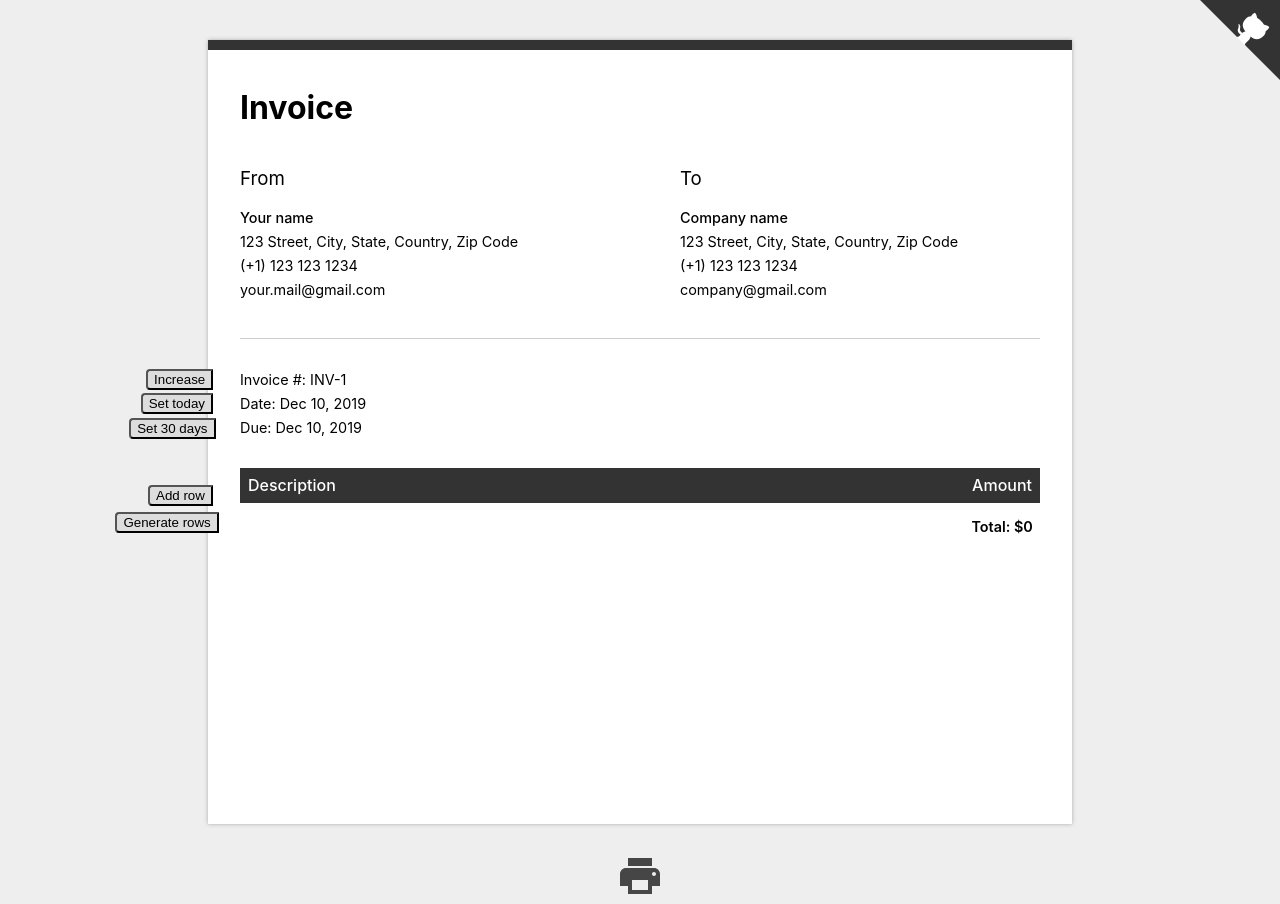
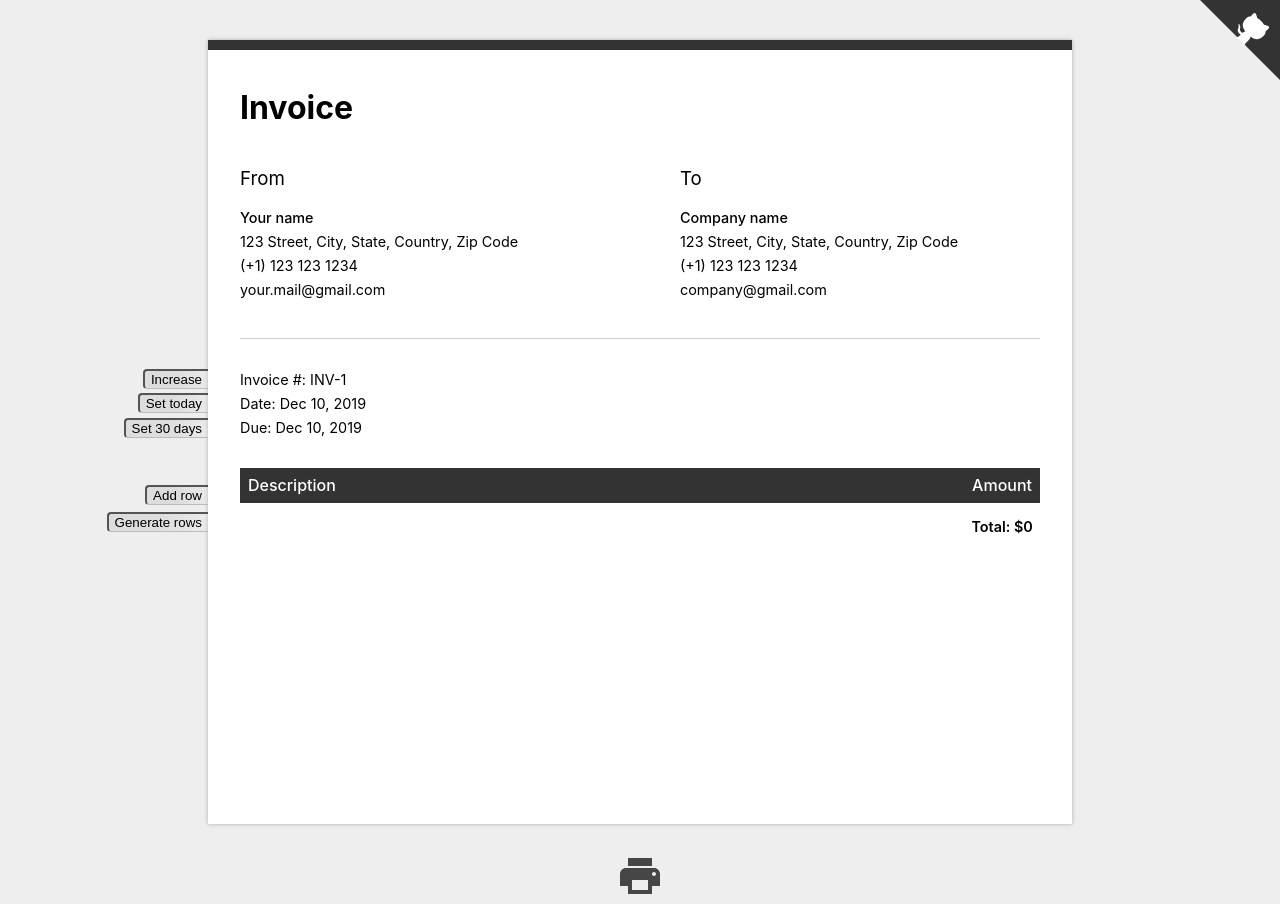
Before and after one commit to sljavi/free-invoice, a React (Create React App) app: page / in a window 1280 px wide. Built offline with nearby package versions, Linux system fonts and the light colour scheme; the HTML template or start-up script is replaced by a standard one.

Commit message:
Fix button alignment

```diff
--- a/src/GenerateRows.css
+++ b/src/GenerateRows.css
@@ -51,7 +51,9 @@
 
 .generate-rows-table-controls {
   position: absolute;
-  left: -5.79em;
   margin-top: 0.5em;
   z-index: 2;
+  left: -14em;
+  width: 14em;
+  text-align: right;
 }
--- a/src/Invoice.css
+++ b/src/Invoice.css
@@ -2,28 +2,26 @@
   margin-bottom: 2em;
 }
 
-.page .invoice .date {
-  position: relative;
-}
-
-.page .invoice .due {
-  position: relative;
-}
-
 .number .controls {
   position: absolute;
-  left: -4.3em;
+  left: -14em;
+  width: 14em;
   margin-top: -0.1em;
+  text-align: right;
 }
 
 .date .controls {
   position: absolute;
-  left: -6.9em;
+  left: -14em;
+  width: 14em;
   margin-top: -0.1em;
+  text-align: right;
 }
 
 .due .controls {
   position: absolute;
-  left: -7.7em;
+  left: -14em;
+  width: 14em;
   margin-top: -0.1em;
+  text-align: right;
 }
--- a/src/Table.css
+++ b/src/Table.css
@@ -47,23 +47,29 @@ table tbody tr td:last-child {
 
 .page table tbody tr .controls {
   position: absolute;
-  right: -1.6em;
   margin-top: -1.2em;
+  right: -14em;
+  width: 14em;
 }
 
 .right-table-controls {
   position: absolute;
-  right: -5.4em;
+  right: -14em;
+  width: 14em;
   margin-top: 0.7em;
 }
 
 .add-row-table-controls {
   position: absolute;
-  left: -3.75em;
   margin-top: -1.2em;
+  left: -14em;
+  width: 14em;
+  text-align: right;
 }
 
 .row-controls {
   position: absolute;
-  left: -7em;
+  left: -14em;
+  width: 14em;
+  text-align: right;
 }
--- a/src/index.css
+++ b/src/index.css
@@ -19,7 +19,9 @@ button.left {
   border-top-right-radius: 0;
   border-bottom-left-radius: 0.3em;
   border-bottom-right-radius: 0;
-  background: #ddd;
+  border-right: 0;
+  border-bottom: 1px solid #bbb;
+  background: linear-gradient(90deg, rgba(221,221,221,1) 49%, rgba(221,221,221,0.18951330532212884) 100%);
 }
 
 button.right {
@@ -27,7 +29,10 @@ button.right {
   border-top-right-radius: 0.3em;
   border-bottom-left-radius: 0;
   border-bottom-right-radius: 0.3em;
-  background: #ddd;
+  border-left: 0;
+  border-bottom: 1px solid #bbb;
+  border-right: 1px solid #bbb;
+  background: linear-gradient(270deg, rgba(221,221,221,1) 49%, rgba(221,221,221,0.18951330532212884) 100%);
 }
 
 button:hover {
```
Also changed, not shown: 8 other files (tests, documents, lock files or other folders).
